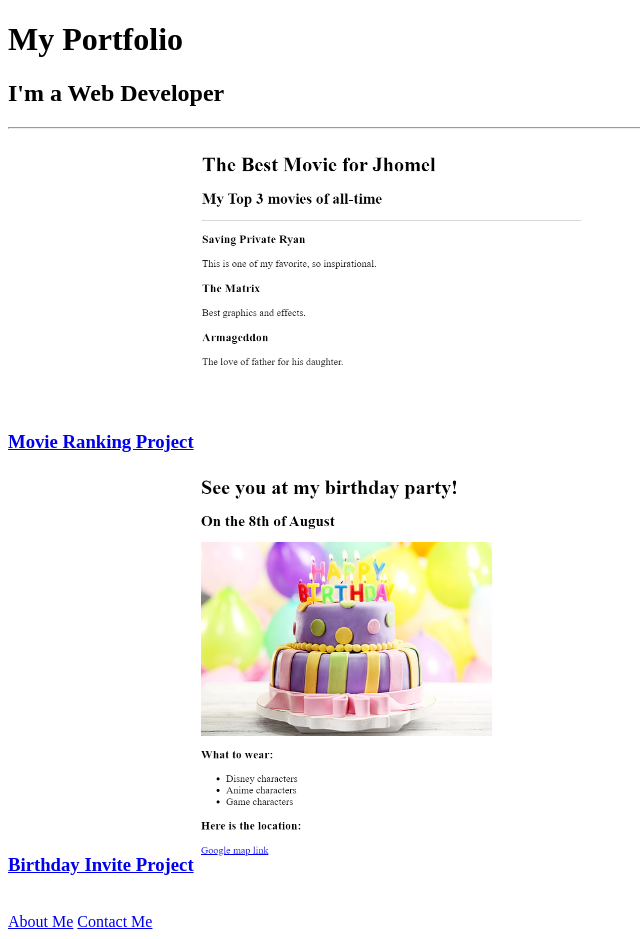
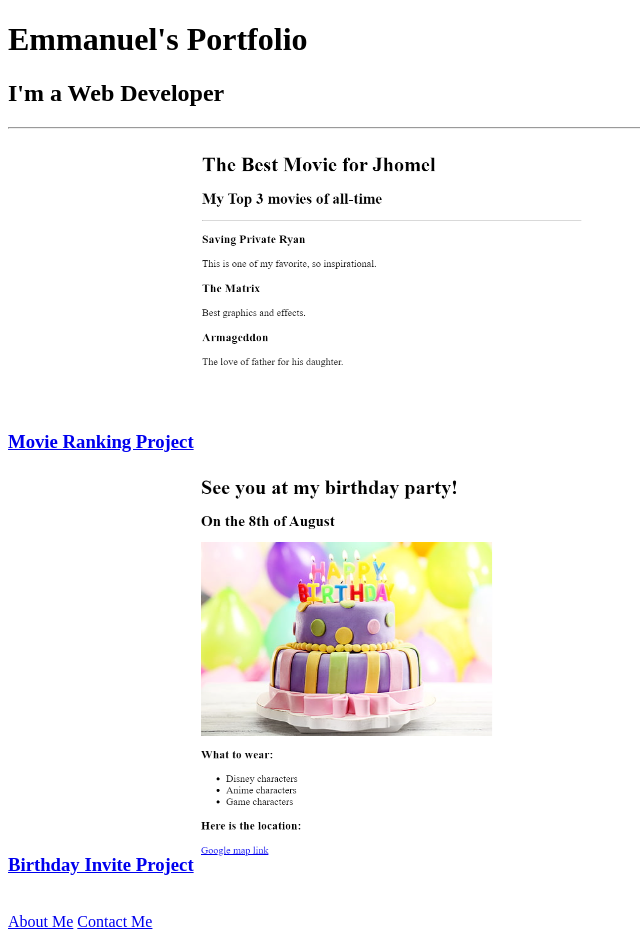
Before and after one commit to Suplado11/html.portfolio, a plain HTML site: page index.portfolio.html in a window 1280 px wide. Shown: the whole page, without its empty margins (0-640 px from the left). Drawn offline with Linux system fonts and the light colour scheme; files whose address does not match are found by name.

Commit message:
Update index.portfolio.html

```diff
--- a/index.portfolio.html
+++ b/index.portfolio.html
@@ -5,7 +5,7 @@
         <title>Emmanuel Sales's Portfolio</title>
     </head>
     <body>
-        <h1>My Portfolio</h1>
+        <h1>Emmanuel's Portfolio</h1>
         <h2>I'm a Web Developer</h3>
         <hr/>
        <h3><a href="./public/movie-ranking.html">Movie Ranking Project</a>
```
